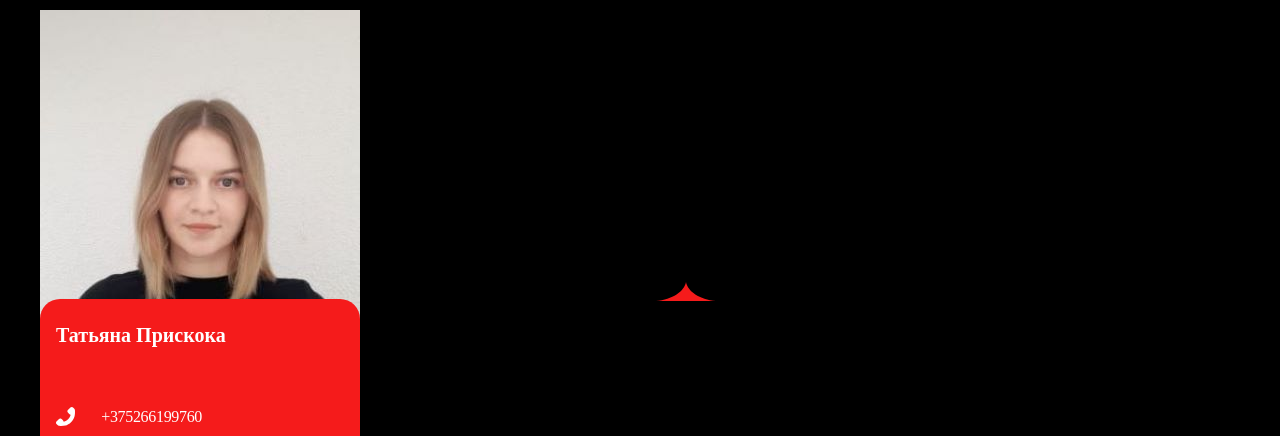
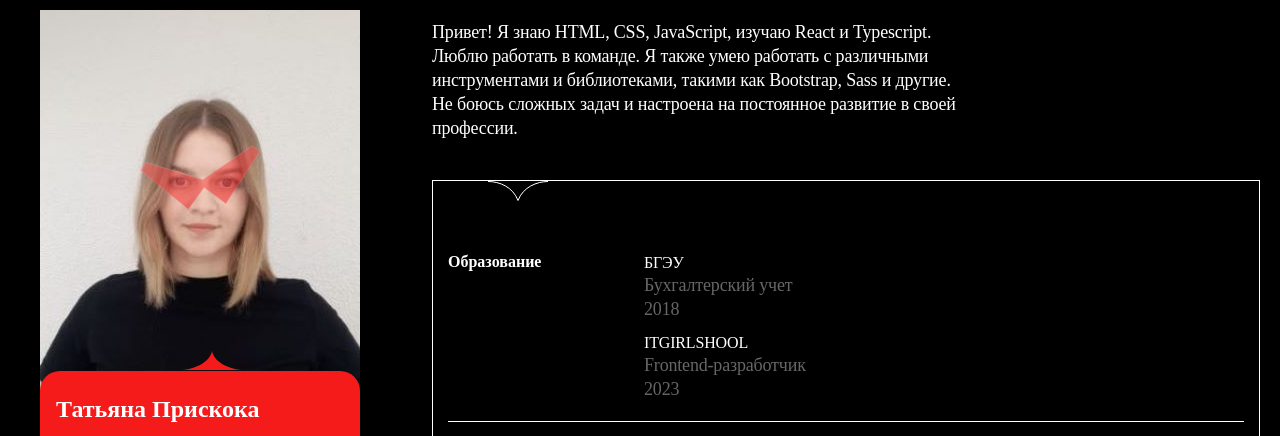
Before and after one commit to tatianapriskoka/My-CV, a plain HTML site: page index.html in a window 1280 px wide. Shown: the part 58-494 px from the top of the page. Drawn offline with Linux system fonts and the light colour scheme; a web font is replaced by a local one.

Commit message:
feat: part about career done

```diff
--- a/index.html
+++ b/index.html
@@ -44,18 +44,22 @@
         </section>
 
         <section class="about">
-            <div class="about__text">Привет! Я&nbsp;знаю HTML, CSS, JavaScript изучаю React и&nbsp;Typescript. Люблю
+            <div class="about__text">Привет! Я&nbsp;знаю HTML, CSS, JavaScript, изучаю React и&nbsp;Typescript. Люблю
                 работать в&nbsp;команде. Я&nbsp;также умею работать с&nbsp;различными инструментами и&nbsp;библиотеками,
                 такими как Bootstrap, Sass и&nbsp;другие. Не&nbsp;боюсь сложных задач и&nbsp;настроена
-                на&nbsp;постоянное развитие в&nbsp;своей профессии.</div>
+                на&nbsp;постоянное развитие в&nbsp;своей профессии.
+
+            </div>
             <div class="about__career">
+                <img src="/images/arrowwhite.svg" id="arrowwhite" alt="белая стрелочка">
                 <div class="about__career-education">
                     <h2>Образование</h2>
+                    <div>
                         <ul class="info-block">
                             <li class="info-block__name">БГЭУ</li>
                             <li class="info-block__text">Бухгалтерский учет</li>
                             <li class="info-block__text">2018</li>
-                        <li class="info-block__line"></li>
+
                         </ul>
                         <ul class="info-block">
                             <li class="info-block__name">ITGIRLSHOOL</li>
@@ -63,6 +67,8 @@
                             <li class="info-block__text">2023</li>
                             <li class="info-block__line"></li>
                         </ul>
+                    </div>
+
 
                 </div>
                 <div class="about__career-work">
--- a/style/_about.scss
+++ b/style/_about.scss
@@ -1,17 +1,37 @@
 .about {
+
+    width: 100%;
+    min-height: 566px;
     display: grid;
     grid-template-columns: auto;
-    margin-top: -50px;
+    margin-top: -70px;
     padding-bottom: 58px;
 
+    @include laptop {
+        width: 115%;
+        margin-top: 58px;
+        padding-left: 200px;
+    }
+
+    @include desctop {
+        padding-left: 150px;
+    }
+
     &__text {
-        //
-        //margin-top: 24px;
+
         font-size: 16px;
         font-family: 'TT Commons';
         line-height: 20px;
         letter-spacing: -0.16px;
         color: $white;
+
+        @include laptop {
+            font-size: 18px;
+            line-height: 24px;
+            letter-spacing: -0.18px;
+            text-align: left;
+            width: 65%;
+        }
     }
 
     &__career {
@@ -23,10 +43,6 @@
         padding-right: 15px;
     }
 
-    &__career-education {}
-
-    &__career-work {}
-
     &__career-skills-block {
         display: flex;
         font-size: 16px;
@@ -34,11 +50,18 @@
         line-height: 20px;
         letter-spacing: -0.16px;
         color: $white;
-        justify-content: space-around;
+        gap: 16px;
+
+        @include laptop {
+            font-size: 18px;
+            line-height: 24px;
+            letter-spacing: -0.18px;
+            column-gap: 32px;
+
+        }
 
     }
 }
-
 
 .info-block {
 
@@ -55,27 +78,33 @@
 
     &__text {
         font-size: 16px;
-
         font-family: 'TT Commons';
         line-height: 20px;
         letter-spacing: -0.16px;
         opacity: 0.4000000059604645;
         top: -80px;
+
+        @include laptop {
+            font-size: 18px;
+            line-height: 24px;
+            letter-spacing: -0.18px;
+        }
     }
 
     &__line {
-        width: 288px;
+        min-width: 288px;
         border-bottom: 1px solid #FFF;
         opacity: 0.4000000059604645;
         padding-top: 24px;
         padding-bottom: 24px;
+
+        @include laptop {
+            display: none;
+        }
     }
 }
 
-
-
 h2 {
-
     font-size: 16px;
     font-family: 'Redcollar';
     line-height: 100%;
@@ -83,14 +112,80 @@ h2 {
     padding-bottom: 2px;
 }
 
+.about__career-education {
+    @include laptop {
+        display: flex;
+        border-bottom: 1px solid #FFF;
+        gap: 72px;
+        padding-top: 40px;
+        padding-bottom: 20px;
+    }
+
+}
+
+
 .about__career-education>h2 {
     padding-top: 40px;
+
+    @include laptop {
+        width: 124px;
+        padding-top: 0px;
+    }
+
+}
+
+.about__career-work {
+    @include laptop {
+        display: flex;
+        border-bottom: 1px solid #FFF;
+        gap: 72px;
+        padding-top: 20px;
+        padding-bottom: 20px;
+
+    }
+
+
 }
 
 .about__career-work>h2 {
     padding-top: 24px;
+
+    @include laptop {
+        width: 124px;
+        padding-top: 0px;
+    }
+}
+
+.about__career-skills {
+    @include laptop {
+        display: flex;
+        gap: 72px;
+        padding-top: 20px;
+        padding-bottom: 20px;
+        height: 270px;
+
+        @include desctop {
+            height: 290px;
+        }
+    }
 }
 
 .about__career-skills>h2 {
     padding-top: 24px;
+
+    @include laptop {
+        width: 124px;
+        padding-top: 0px;
+
+    }
 }
+
+#arrowwhite {
+    position: relative;
+    left: 40%;
+    top: -0.5px;
+
+    @include laptop {
+        left: 5%;
+    }
+}
--- a/style/_description.scss
+++ b/style/_description.scss
@@ -1,21 +1,28 @@
 .description {
+
     display: grid;
     grid-template-columns: auto;
     margin-top: 48px;
 
-    &__container {}
+    @include laptop {
+        max-height: 600px;
+    }
 
-    &__foto {}
+
 
     &__text {
+
         background: #F51B1B;
         position: relative;
         top: -110px;
         border-radius: 20px 20px 0px 0px;
         width: 320px;
+
+        @include laptop {
+            height: 480px;
+        }
     }
 
-    &__name {}
 
     &__contacts {
 
@@ -23,6 +30,7 @@
         padding-top: 32px;
         display: grid;
         grid-template-columns: 0.3fr 0.3fr;
+        gap: 11px;
         justify-content: left;
         align-self: center;
         padding-bottom: 40px;
@@ -33,6 +41,11 @@
             padding-top: 15px;
             gap: 10px;
 
+            @include laptop {
+                padding-top: 22px;
+                gap: 15px;
+            }
+
         }
 
         &_text {
@@ -42,12 +55,14 @@
             letter-spacing: -0.32px;
             color: $white;
 
+            @include laptop {
+                font-size: 20px;
+                letter-spacing: -0.4px;
+            }
+
         }
     }
 }
-
-.container {}
-
 
 #redunion {
     position: relative;
@@ -57,23 +72,36 @@
     left: 86px;
 
     @include bigmobile {
-        left: -46%;
-        top: -180px;
-        //top: 20px;
+        top: -190px;
+        left: -240px;
+    }
+
+    @include laptop {
+        position: relative;
+        left: 86px;
+        top: -250px;
 
     }
+
+
 }
-
 
 
 #arrow {
     position: relative;
-    width: 60px;
-    height: 19px;
     top: -90px;
+    left: -15px;
 
     @include bigmobile {
-        left: 140px;
+        left: -350px;
+    }
+
+    @include laptop {
+        left: -10px;
+    }
+
+    @include desctop {
+        top: -88px;
     }
 }
 
@@ -84,4 +112,9 @@ h1 {
     line-height: 24px;
     padding-top: 24px;
     padding-left: 16px;
+
+    @include laptop {
+        font-size: 24px;
+        line-height: 28px;
+    }
 }
--- a/style/_fonts.scss
+++ b/style/_fonts.scss
@@ -20,3 +20,5 @@
     font-display: swap;
     src: url("//db.onlinewebfonts.com/t/f02cf2e6e27a17bcfe9efa18c041c208.woff2") format("woff2"),
 }
+
+@import url('https://fonts.cdnfonts.com/css/tt-commons');
--- a/style/_main.scss
+++ b/style/_main.scss
@@ -0,0 +1,6 @@
+.main {
+    @include laptop {
+        display: grid;
+        grid-template-columns: 20% 75%;
+    }
+}
--- a/style/_styles.scss
+++ b/style/_styles.scss
@@ -1,6 +1,7 @@
 html {
     position: relative;
     box-sizing: border-box;
+    max-height: 860px;
 
 }
 
```
Also changed, not shown: advisors/index.css (deleted), index.css. Lines whose indentation alone changed are shown as unchanged.
